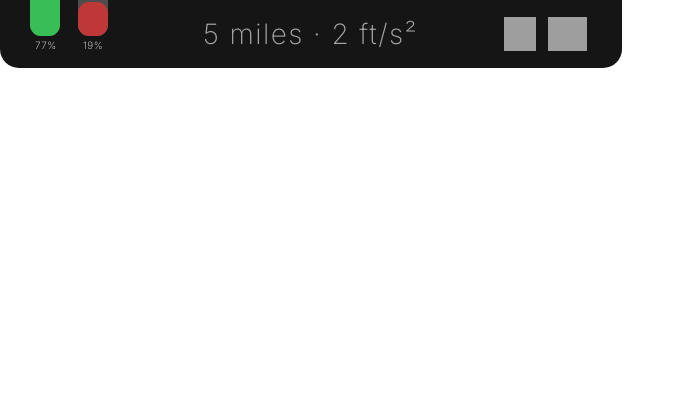
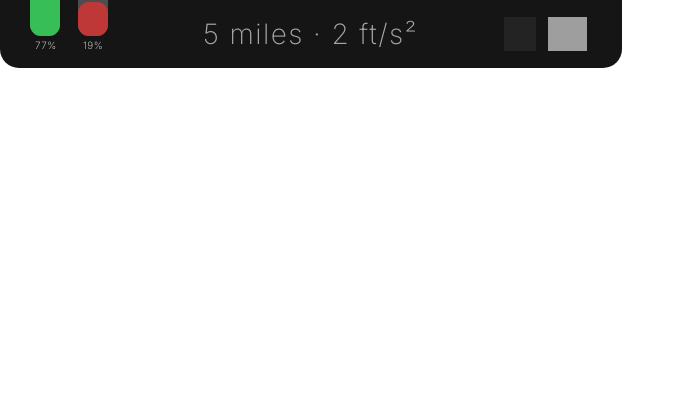
Before and after one commit to Princeton-Racing-Electric/MK2C-Dashboard, a Flask app: page / in a window 1280 px wide. Shown: the part 238-658 px from the top of the page, without its empty margins (0-685 px from the left). Run offline with Flask 3, Linux system fonts and the light colour scheme; grey boxes are pictures that could not be loaded.

Commit message:
Minor UI tweaks

```diff
--- a/templates/dashboard.html
+++ b/templates/dashboard.html
@@ -20,8 +20,8 @@
     <div style="left: 53px; top: 87px; position: absolute; color: white; font-size: 10px; font-family: Inter; font-weight: 200; letter-spacing: 0.50px; word-wrap: break-word">19%</div>
   </div>
   <div style="width: 83px; height: 34px; left: 504px; top: 255px; position: absolute">
-    <img style="width: 39px; height: 34px; left: 44px; top: 0px; position: absolute" src="/static/img/warning_battery.svg" />
-    <img style="width: 32px; height: 34px; left: 0px; top: 0px; position: absolute" src="/static/img/warning_temperature.svg" />
+    <img style="width: 39px; height: 34px; left: 44px; top: 0px; position: absolute; opacity: 100%;" src="/static/img/warning_battery.svg" />
+    <img style="width: 32px; height: 34px; left: 0px; top: 0px; position: absolute; opacity: 10%;" src="/static/img/warning_temperature.svg" />
   </div>
   <div style="width: 104px; height: 56px; left: 496px; top: 20px; position: absolute">
     <img style="width: 104px; height: 56px; left: 0px; top: 0px; position: absolute" src="/static/img/battery.svg" />
```
